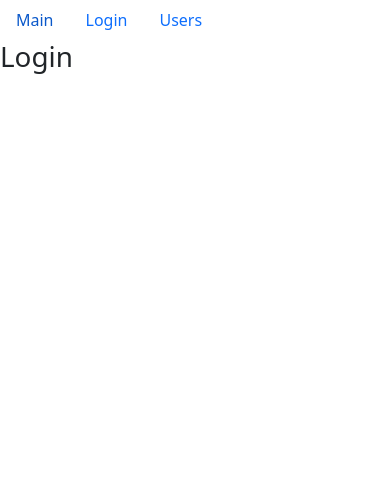
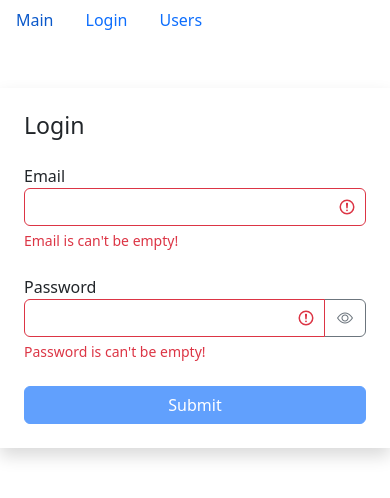
Before and after one commit to apanov2012/fast-company, a React (Create React App) app: page /login in a window 390 px wide. Shown: the top 498 px of the page. Built offline with nearby package versions, Linux system fonts and the light colour scheme.

Commit message:
add search by part of name

```diff
--- a/package.json
+++ b/package.json
@@ -42,6 +42,7 @@
         ]
     },
     "devDependencies": {
+        "eslint-config-prettier": "^8.5.0",
         "eslint-config-standard": "^17.0.0",
         "eslint-plugin-import": "^2.26.0",
         "eslint-plugin-n": "^15.3.0",
--- a/src/components/navMenu/loginMenu.jsx
+++ b/src/components/navMenu/loginMenu.jsx
@@ -1,10 +1,76 @@
-import React from "react";
+import React, { useEffect, useState } from "react";
+import TextField from "../textField";
+import { validator } from "../../utils/validator";
 
 const LoginMenu = () => {
-    return <>
-        {/* <a className="nav-link" href="#">Login</a> */}
-        <h1>Login</h1>
-    </>;
+    const [data, setData] = useState({ email: "", password: "" });
+    const [errors, setErrors] = useState({});
+    const handleChange = ({ target }) => {
+        setData((prevState) => ({
+            ...prevState,
+            [target.name]: target.value
+        }));
+    };
+    const validatorConfig = {
+        email: {
+            isRequired: { message: "Email is can't be empty!" },
+            isEmail: { message: "Email is incorrect!" }
+        },
+        password: {
+            isRequired: { message: "Password is can't be empty!" },
+            isCapitalSymbol: { message: "Need one or more Capital letter" },
+            isContainDigit: { message: "Need one or more digit" },
+            minPassLength: { message: "Pass min length is 8 symbols", value: 8 }
+        }
+    };
+    useEffect(() => {
+        validate();
+    }, [data]);
+    const validate = () => {
+        const errors = validator(data, validatorConfig);
+        setErrors(errors);
+        return Object.keys(errors).length === 0;
+    };
+    const isValid = Object.keys(errors).length === 0;
+    const handleSubmit = (e) => {
+        e.preventDefault();
+        const isValid = validate();
+        if (!isValid) return;
+        console.log(data);
+    };
+    return (
+        <div className="container mt-5">
+            <div className="row">
+                <div className="col-md-6 offset-md-3 shadow p-4">
+                    <h3 className="mb-4">Login</h3>
+                    <form onSubmit={handleSubmit}>
+                        <TextField
+                            label="Email"
+                            name="email"
+                            value={data.email}
+                            onChange={handleChange}
+                            error={errors.email}
+                        />
+                        <TextField
+                            label="Password"
+                            type="password"
+                            name="password"
+                            value={data.password}
+                            onChange={handleChange}
+                            error={errors.password}
+                        />
+                        <button
+                            className="btn btn-primary w-100 mx-auto"
+                            type="submit"
+                            disabled={!isValid}
+                        >
+                            Submit
+                        </button>
+                    </form>
+                </div>
+            </div>
+        </div>
+    );
 };
 
 export default LoginMenu;
--- /dev/null
+++ b/src/components/textField.jsx
@@ -0,0 +1,54 @@
+import React, { useState } from "react";
+import PropTypes from "prop-types";
+
+const TextField = ({ label, type, name, value, onChange, error }) => {
+    const [showPassword, setShowPassword] = useState(false);
+    const getInputClasses = () => {
+        return "form-control" + (error ? " is-invalid" : "");
+    };
+    const toggleShowPassword = () => {
+        setShowPassword((prevState) => !prevState);
+    };
+    return (
+        <div className="mb-4">
+            <label htmlFor={name}>{label}</label>
+            <div className="input-group has-validation">
+                <input
+                    type={showPassword ? "text" : type}
+                    id={name}
+                    name={name}
+                    value={value}
+                    onChange={onChange}
+                    className={getInputClasses()}
+                />
+                {type === "password" && (
+                    <button
+                        className="btn btn-outline-secondary"
+                        type="button"
+                        onClick={toggleShowPassword}
+                    >
+                        <i
+                            className={
+                                "bi bi-eye" + (showPassword ? "-slash" : "")
+                            }
+                        ></i>
+                    </button>
+                )}
+                {error && <div className="invalid-feedback">{error}</div>}
+            </div>
+        </div>
+    );
+};
+TextField.defaulеProps = {
+    type: "text"
+};
+TextField.propTypes = {
+    label: PropTypes.string,
+    type: PropTypes.string,
+    name: PropTypes.string,
+    value: PropTypes.string,
+    onChange: PropTypes.func,
+    error: PropTypes.string
+};
+
+export default TextField;
--- a/src/components/users.jsx
+++ b/src/components/users.jsx
@@ -13,12 +13,28 @@
     const [professions, setProfession] = useState();
     const [selectedProf, setSelectedProf] = useState();
     const [sortBy, setSortBy] = useState({ path: "name", order: "asc" });
+    const [searchInput, setSearchInput] = useState("");
     const pageSize = 6;
 
     const [users, setUsers] = useState();
+    const [originalUsers, setOriginalUsers] = useState();
+    const [inputSearch, setInputSearch] = useState();
     useEffect(() => {
         api.users.fetchAll().then((users) => setUsers(users));
+        api.users.fetchAll().then((users) => setOriginalUsers(users));
     }, []);
+    useEffect(() => {
+        setSelectedProf();
+        setInputSearch(searchInput);
+        setUsers(originalUsers);
+        if (originalUsers) {
+            setUsers(
+                originalUsers.filter((user) =>
+                    user.name.toLowerCase().match(inputSearch)
+                )
+            );
+        }
+    }, [searchInput, inputSearch]);
     const handleDelete = (userId) => {
         setUsers(users.filter((user) => user._id !== userId));
     };
@@ -34,10 +50,7 @@
     };
 
     useEffect(() => {
-        api.professions.fetchAll().then((data) =>
-            setProfession(
-                data
-            ));
+        api.professions.fetchAll().then((data) => setProfession(data));
     }, []);
     useEffect(() => {
         setCurrentPage(1);
@@ -46,20 +59,34 @@
         const handlerPageChange = (pageIndex) => {
             setCurrentPage(pageIndex);
         };
-        const handleProfessionSelect = item => {
+        const handleProfessionSelect = (item) => {
+            document.querySelector("#searchInput").value = "";
+            setUsers(originalUsers);
             setSelectedProf(item);
         };
         const handleSort = (item) => {
             setSortBy(item);
         };
         const filteredUsers = selectedProf
-            ? users.filter((user) => JSON.stringify(user.profession) === JSON.stringify(selectedProf))
+            ? users.filter(
+                  (user) =>
+                      JSON.stringify(user.profession) ===
+                      JSON.stringify(selectedProf)
+              )
             : users;
         const count = filteredUsers.length;
-        const sortedUsers = _.orderBy(filteredUsers, [sortBy.path], [sortBy.order]);
+        const sortedUsers = _.orderBy(
+            filteredUsers,
+            [sortBy.path],
+            [sortBy.order]
+        );
         const userCrop = paginate(sortedUsers, currentPage, pageSize);
         const clearFilter = () => {
             setSelectedProf();
+        };
+
+        const handleSearchInput = ({ target }) => {
+            setSearchInput(target.value);
         };
         return (
             <div className="d-flex">
@@ -70,16 +97,29 @@
                             items={professions}
                             onItemSelect={handleProfessionSelect}
                         />
-                        <button className="btn btn-secondary mt-2" onClick={clearFilter}>CLEAR</button>
+                        <button
+                            className="btn btn-secondary mt-2"
+                            onClick={clearFilter}
+                        >
+                            CLEAR
+                        </button>
                     </div>
                 )}
                 <div className="d-flex flex-column">
                     <SearchStatus length={count} />
+                    <input
+                        type="text"
+                        placeholder="Search..."
+                        name="searchInput"
+                        onChange={handleSearchInput}
+                        id="searchInput"
+                    />
                     {count > 0 && (
                         <UsersTable
-                            users={ userCrop }
+                            users={userCrop}
                             onSort={handleSort}
                             selectedSort={sortBy}
+                            searchInput={searchInput}
                             onDelete={handleDelete}
                             onToggleBookMark={handleToggleBookMark}
                         />
--- /dev/null
+++ b/src/utils/validator.js
@@ -0,0 +1,44 @@
+export function validator(data, config) {
+    const errors = {};
+    function validate(validateMethod, data, config) {
+        let statusValidate;
+        switch (validateMethod) {
+            case "isRequired":
+                statusValidate = data.trim() === "";
+                break;
+            case "isEmail": {
+                const emailRegExp = /^\S+@\S+\.\S+$/g;
+                statusValidate = !emailRegExp.test(data);
+                break;
+            }
+            case "isCapitalSymbol": {
+                const capitalRegExp = /[A-Z]+/;
+                statusValidate = !capitalRegExp.test(data);
+                break;
+            }
+            case "isContainDigit": {
+                const containDigitRegExp = /\d+/;
+                statusValidate = !containDigitRegExp.test(data);
+                break;
+            }
+            case "minPassLength": {
+                statusValidate = data.length < config.value;
+                break;
+            }
+        }
+        if (statusValidate) return config.message;
+    }
+    for (const fieldName in data) {
+        for (const validateMethod in config[fieldName]) {
+            const error = validate(
+                validateMethod,
+                data[fieldName],
+                config[fieldName][validateMethod]
+            );
+            if (error && !errors[fieldName]) {
+                errors[fieldName] = error;
+            }
+        }
+    }
+    return errors;
+}
```
Also changed, not shown: src/components/usersTable.jsx (+8 -2 lines), .eslintrc.js, .prettierrc.js, 2 other files (tests, documents, lock files or other folders).
